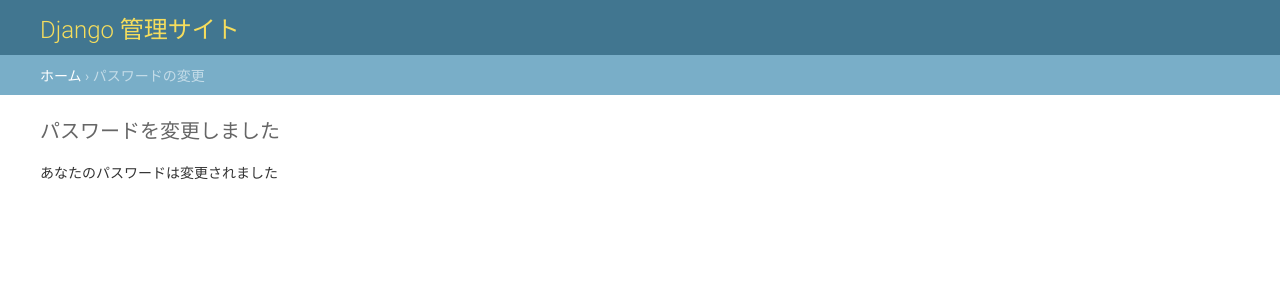
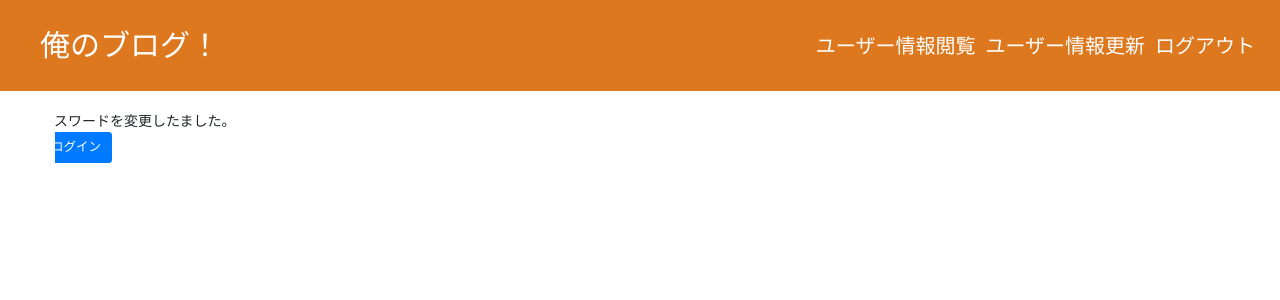
Before and after one commit to bichanna/django.expenses, a Django app: page /accounts/password_change/done/ in a window 1280 px wide. Shown: the top 300 px of the page. Run offline with Django 3.2, Linux system fonts and the light colour scheme; the visitor is signed in with stand-in values (Sample User, id 1); some libraries are stand-ins or nearby versions.

Commit message:
added passwordupdatesystem.

```diff
--- a/accounts/templates/accounts/user_detail.html
+++ b/accounts/templates/accounts/user_detail.html
@@ -16,5 +16,8 @@
 		</tr>
 	</tbody>
 </table>
+<a href="{% url 'accounts:password_change' %}" class="btn btn-success btn-lg">パスワード変更</a>
+
+
 
 {% endblock %}
--- a/accounts/urls.py
+++ b/accounts/urls.py
@@ -15,6 +15,6 @@ app_name = "accounts"
 urlpatterns = [
 	path("profile/<int:pk>",views.UserDetail.as_view(),name ="user_detail"),
 	path("profile/update/<int:pk>",views.UserUpdate.as_view(),name = "user_update"),
-	#path("password_change/",views.PasswordChangeView.as_view(),name = "password_change"),
-	#path("password_change/done/",views.PasswordChangeDoneView.as_view(),name = "password_change_done"),
+	path("password_change/",views.PasswordChangeView.as_view(),name = "password_change"),
+	path("password_change/done/",views.PasswordChangeDoneView.as_view(),name = "password_change_done"),
 ]
--- /dev/null
+++ b/expensess/templates/registration/password_change_done.html
@@ -0,0 +1,10 @@
+{% extends "expensess/base.html" %}
+{% block content1 %}
+<div class="row">
+	パスワードを変更したました。
+</div>
+<div class="row">
+	<a class="btn btn-primary btn-lg" href="{% url 'login' %}">ログイン</a>
+</div>
+
+{% endblock%}
```
Also changed, not shown: expensess/templates/registration/password_change_form.html (added, +15 -0 lines).
